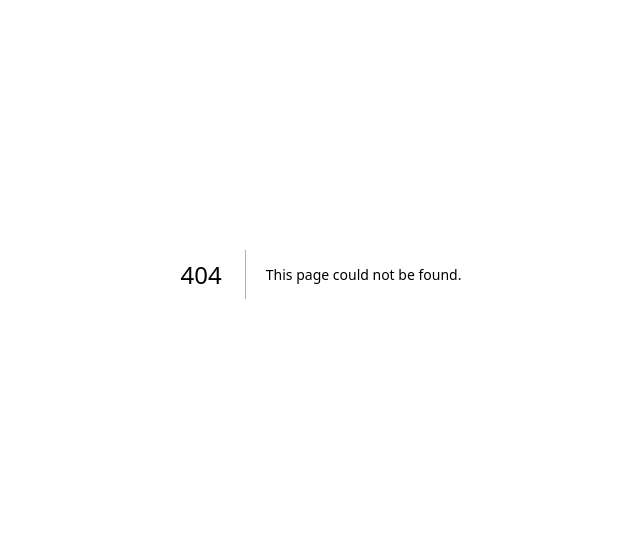
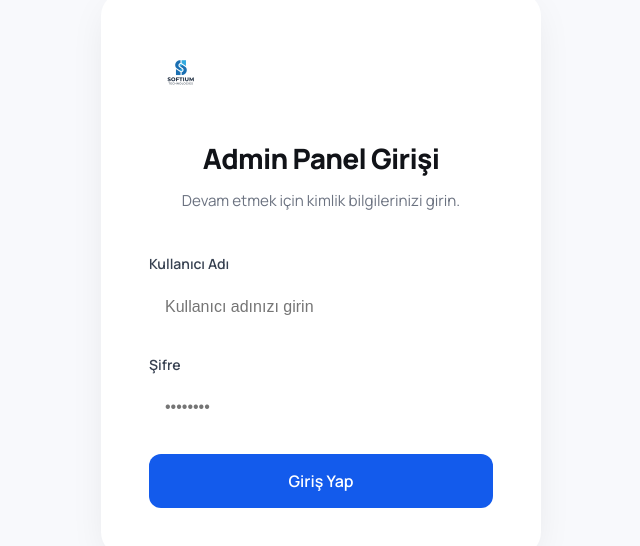
Before and after one commit to MuhammedIkbalAKGUNDOGDU/softium-web, a Next.js app: page /en/admin/login in a window 1280 px wide. Before the commit this address had no page. Shown: the part 126-672 px from the top of the page, without its empty margins (319-959 px from the left). Built offline with nearby package versions, Linux system fonts and the light colour scheme.

Commit message:
feat: Implement admin login page with authentication and integrate token-based access control into the admin layout.

```diff
--- a/app/[locale]/admin/layout.tsx
+++ b/app/[locale]/admin/layout.tsx
@@ -1,13 +1,33 @@
 'use client';
 
 import Link from 'next/link';
-import { usePathname } from 'next/navigation';
+import { usePathname, useRouter } from 'next/navigation';
 import { useLocale } from 'next-intl';
+import { useEffect, useState } from 'react';
 import styles from './admin.module.css';
 
 export default function AdminLayout({ children }: { children: React.ReactNode }) {
   const pathname = usePathname();
   const locale = useLocale();
+  const router = useRouter();
+  const [authorized, setAuthorized] = useState(false);
+
+  useEffect(() => {
+    const token = localStorage.getItem('admin_token');
+    const isLoginPage = pathname === `/${locale}/admin/login`;
+
+    if (!token && !isLoginPage) {
+      router.push(`/${locale}/admin/login`);
+    } else {
+      setAuthorized(true);
+    }
+  }, [pathname, locale, router]);
+
+  if (pathname === `/${locale}/admin/login`) {
+    return <>{children}</>;
+  }
+
+  if (!authorized) return null; // Prevent showing layout content before check
 
   const navItems = [
     { name: 'Dashboard', href: `/${locale}/admin`, icon: 'dashboard' },
--- /dev/null
+++ b/app/[locale]/admin/login/login.module.css
@@ -0,0 +1,115 @@
+.loginContainer {
+  display: flex;
+  align-items: center;
+  justify-content: center;
+  min-height: 100vh;
+  padding: 1.5rem;
+  background-color: var(--bg-secondary);
+  background-image: radial-gradient(circle at 2px 2px, var(--border-color) 1px, transparent 0);
+  background-size: 40px 40px;
+}
+
+.loginCard {
+  width: 100%;
+  max-width: 440px;
+  background: white;
+  padding: 3rem;
+  border-radius: 1.5rem;
+  box-shadow: 0 10px 40px -10px rgba(0,0,0,0.1);
+  text-align: center;
+}
+
+.logoArea {
+  margin-bottom: 2rem;
+}
+
+.logo {
+  height: 64px;
+  width: auto;
+  object-fit: contain;
+}
+
+.title {
+  font-size: 1.75rem;
+  font-weight: 800;
+  color: var(--text-primary);
+  margin-bottom: 0.5rem;
+  letter-spacing: -0.025em;
+}
+
+.subtitle {
+  font-size: 0.95rem;
+  color: var(--text-muted);
+  margin-bottom: 2.5rem;
+}
+
+.form {
+  text-align: left;
+}
+
+.inputGroup {
+  margin-bottom: 1.5rem;
+}
+
+.inputGroup label {
+  display: block;
+  font-size: 0.875rem;
+  font-weight: 600;
+  color: var(--text-secondary);
+  margin-bottom: 0.5rem;
+}
+
+.inputGroup input {
+  width: 100%;
+  padding: 0.875rem 1rem;
+  background: white;
+  border: 1px solid var(--border-color);
+  border-radius: 0.75rem;
+  font-size: 1rem;
+  transition: all 0.2s ease;
+  color: var(--text-primary);
+}
+
+.inputGroup input:focus {
+  outline: none;
+  border-color: var(--primary);
+  box-shadow: 0 0 0 4px rgba(19, 91, 236, 0.1);
+}
+
+.error {
+  background: #fef2f2;
+  color: #dc2626;
+  padding: 0.75rem;
+  border-radius: 0.75rem;
+  font-size: 0.875rem;
+  font-weight: 500;
+  margin-bottom: 1.5rem;
+  border: 1px solid #fee2e2;
+}
+
+.loginBtn {
+  width: 100%;
+  padding: 1rem;
+  background: var(--primary);
+  color: white;
+  border: none;
+  border-radius: 0.75rem;
+  font-size: 1rem;
+  font-weight: 600;
+  cursor: pointer;
+  transition: all 0.3s ease;
+  display: flex;
+  align-items: center;
+  justify-content: center;
+  gap: 0.5rem;
+}
+
+.loginBtn:hover {
+  filter: brightness(1.1);
+  transform: translateY(-1px);
+}
+
+.loginBtn:disabled {
+  opacity: 0.7;
+  cursor: not-allowed;
+}
--- /dev/null
+++ b/app/[locale]/admin/login/page.tsx
@@ -0,0 +1,86 @@
+'use client';
+
+import { useState } from 'react';
+import { useRouter } from 'next/navigation';
+import { useLocale } from 'next-intl';
+import styles from './login.module.css';
+
+export default function AdminLoginPage() {
+  const [username, setUsername] = useState('');
+  const [password, setPassword] = useState('');
+  const [error, setError] = useState('');
+  const [loading, setLoading] = useState(false);
+  const router = useRouter();
+  const locale = useLocale();
+
+  const handleLogin = async (e: React.FormEvent) => {
+    e.preventDefault();
+    setLoading(true);
+    setError('');
+
+    try {
+      const response = await fetch(`${process.env.NEXT_PUBLIC_API_URL}/api/auth/login`, {
+        method: 'POST',
+        headers: { 'Content-Type': 'application/json' },
+        body: JSON.stringify({ username, password }),
+      });
+
+      if (response.ok) {
+        const data = await response.json();
+        // Simple token storage
+        localStorage.setItem('admin_token', data.token);
+        localStorage.setItem('admin_user', data.username);
+        router.push(`/${locale}/admin`);
+      } else {
+        setError('Geçersiz kullanıcı adı veya şifre');
+      }
+    } catch (err) {
+      setError('Bağlantı hatası oluştu');
+    } finally {
+      setLoading(false);
+    }
+  };
+
+  return (
+    <div className={styles.loginContainer}>
+      <div className={styles.loginCard}>
+        <div className={styles.logoArea}>
+           <img src="/logo_arkaplansız_siyah.png" alt="Softium" className={styles.logo} />
+        </div>
+        <h1 className={styles.title}>Admin Panel Girişi</h1>
+        <p className={styles.subtitle}>Devam etmek için kimlik bilgilerinizi girin.</p>
+
+        <form onSubmit={handleLogin} className={styles.form}>
+          <div className={styles.inputGroup}>
+            <label htmlFor="username">Kullanıcı Adı</label>
+            <input
+              type="text"
+              id="username"
+              value={username}
+              onChange={(e) => setUsername(e.target.value)}
+              required
+              placeholder="Kullanıcı adınızı girin"
+            />
+          </div>
+          <div className={styles.inputGroup}>
+            <label htmlFor="password">Şifre</label>
+            <input
+              type="password"
+              id="password"
+              value={password}
+              onChange={(e) => setPassword(e.target.value)}
+              required
+              placeholder="••••••••"
+            />
+          </div>
+
+          {error && <p className={styles.error}>{error}</p>}
+
+          <button type="submit" className={styles.loginBtn} disabled={loading}>
+            {loading ? 'Giriş yapılıyor...' : 'Giriş Yap'}
+          </button>
+        </form>
+      </div>
+    </div>
+  );
+}
```
